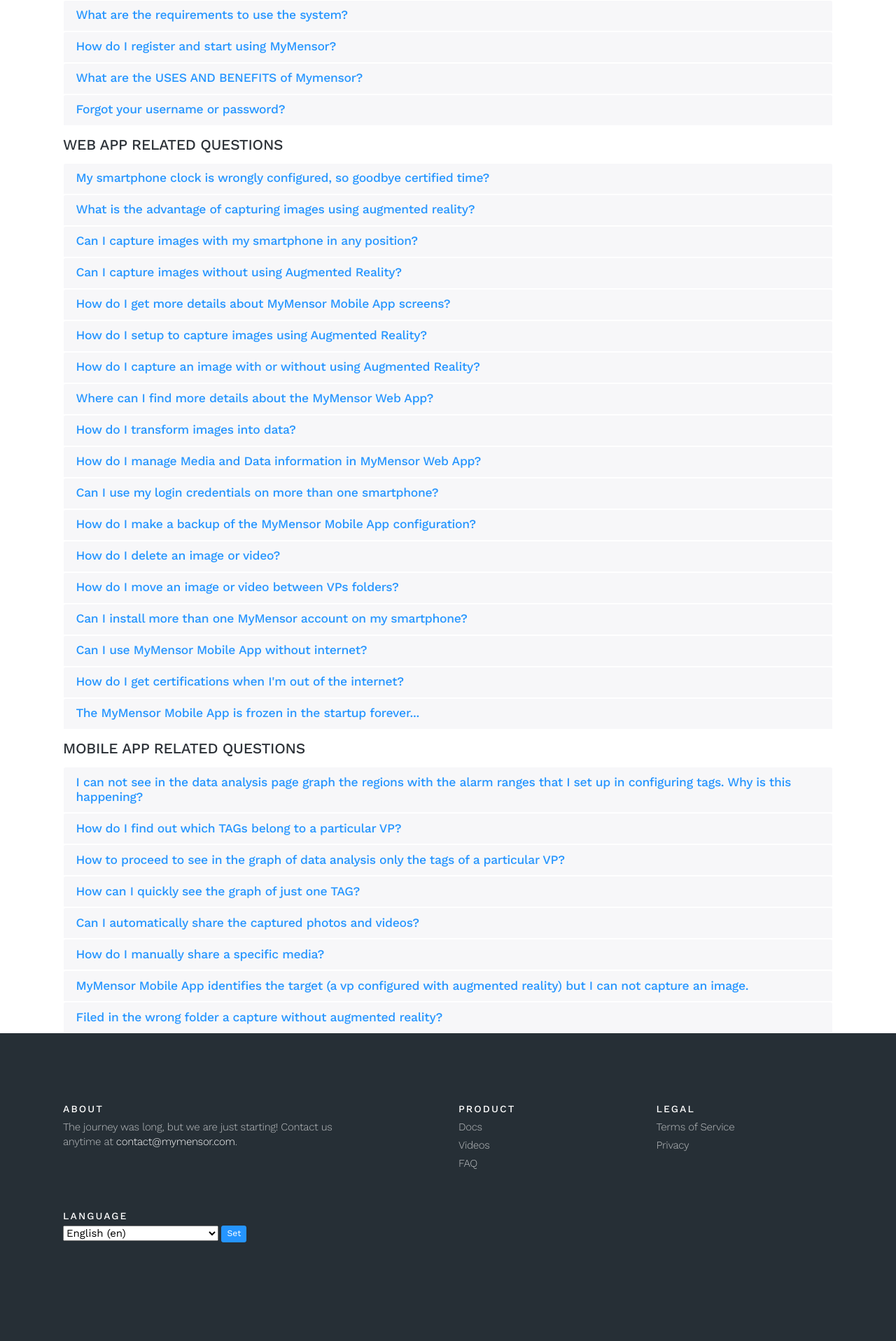
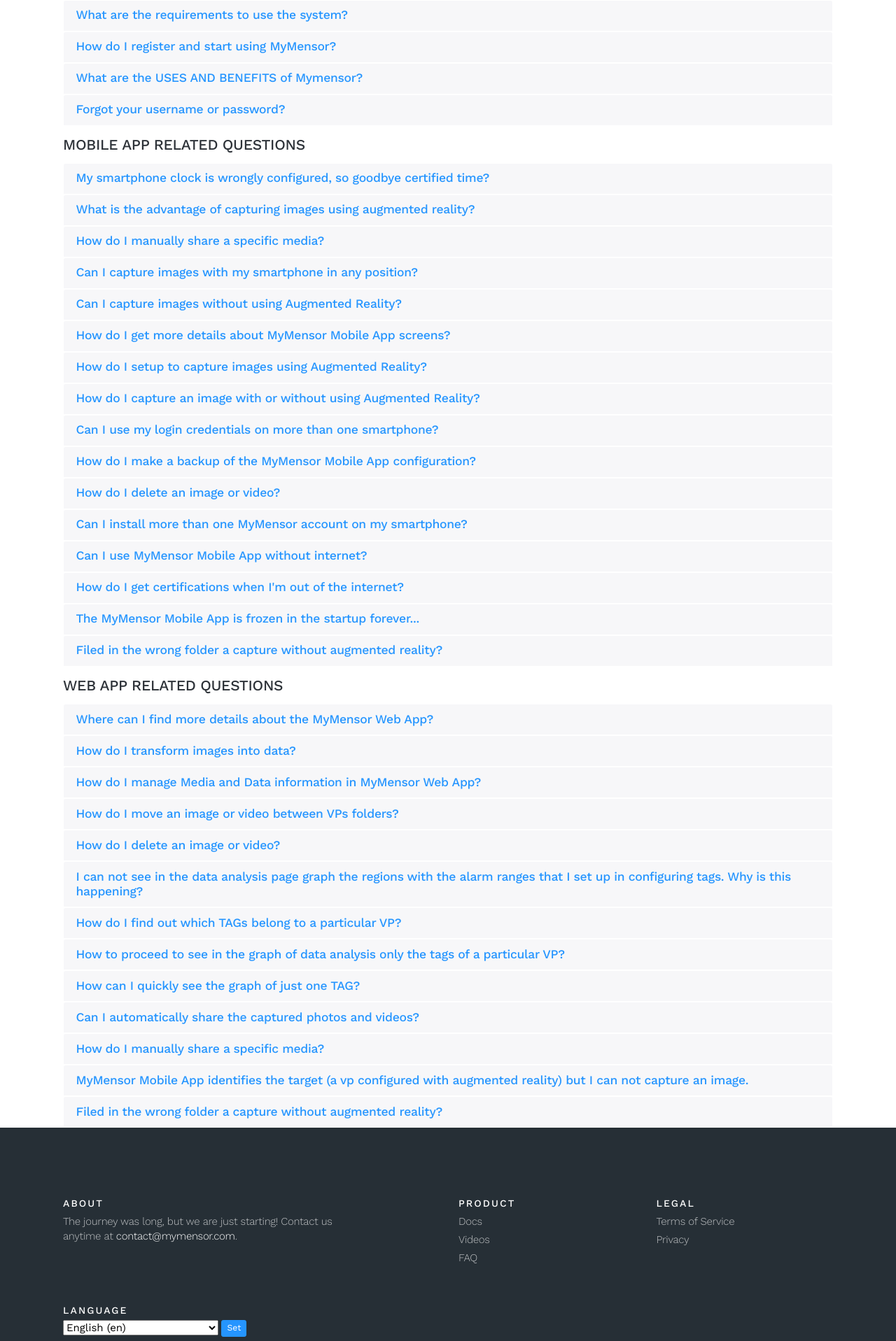
Before and after one commit to jorgercg/MyMensorWebsite, a Django app: page /en/faq/ in a window 1280 px wide. Shown: the part 260-2177 px from the top of the page at 70% size. Run offline with Django 3.2, Linux system fonts and the light colour scheme; some libraries are stand-ins or nearby versions.

Commit message:
20JUN2017 20h38min

```diff
--- a/mymwebsite/templates/faq.html
+++ b/mymwebsite/templates/faq.html
@@ -153,6 +153,22 @@
                 <div class="card-block">
                     {% trans "The captured images will be automatically addressed to the storage folders (VPs), on the other hand the images captured without the augmented reality will need to be manually addressed to the folders." %}
                     {% trans "You also ensure that the desired angle and position for the image captures are the same as you have set when configured the VP." %}
+                </div>
+            </div>
+        </div>
+        <div class="card">
+            <div class="card-header" role="tab" id="heading31">
+                <h5 class="mb-0">
+                    <a class="collapsed" data-toggle="collapse" data-parent="#accordion" href="#collapse31"
+                       aria-expanded="false" aria-controls="collapse31">
+                        {% trans "How do I manually share a specific media?" %}
+                    </a>
+                </h5>
+            </div>
+            <div id="collapse31" class="collapse" role="tabpanel" aria-labelledby="heading31">
+                <div class="card-block">
+                    {% trans "In the MyMensor Mobile App, click on the VP folder where the media is located, click on the gallery icon to see the captured media and find the one of interest. Click the share button and the list of apps available on your smartphone will appear for sharing." %}
+                    {% trans "In the MyMensor Web App, enter the media tab, select the VP where the media is located or click directly on the location icon when you are in the Portfolio tab. Just select the app you want to use for sharing now." %}
                 </div>
             </div>
         </div>
@@ -408,11 +360,107 @@
                 </div>
             </div>
         </div>
+        <div class="card">
+            <div class="card-header" role="tab" id="heading33">
+                <h5 class="mb-0">
+                    <a class="collapsed" data-toggle="collapse" data-parent="#accordion" href="#collapse33"
+                       aria-expanded="false" aria-controls="collapse33">
+                        {% trans "Filed in the wrong folder a capture without augmented reality?" %}
+                    </a>
+                </h5>
+            </div>
+            <div id="collapse33" class="collapse" role="tabpanel" aria-labelledby="heading33">
+                <div class="card-block">
+                    {% trans "In the MyMensor Web App, enter the media tab, select the VP and identify the media you want. Set the new destination folder and click the move button." %}
+                </div>
+            </div>
+        </div>
+
     </div>
     <p></p>
-    <h4>{% trans "MOBILE APP RELATED QUESTIONS" %}</h4>
+    <h4>{% trans "WEB APP RELATED QUESTIONS" %}</h4>
     <p></p>
     <div id="accordion3" role="tablist" aria-multiselectable="true">
+        <div class="card">
+            <div class="card-header" role="tab" id="heading12">
+                <h5 class="mb-0">
+                    <a class="collapsed" data-toggle="collapse" data-parent="#accordion" href="#collapse12"
+                       aria-expanded="false" aria-controls="collapse12">
+                        {% trans "Where can I find more details about the MyMensor Web App?" %}
+                    </a>
+                </h5>
+            </div>
+            <div id="collapse12" class="collapse" role="tabpanel" aria-labelledby="heading12">
+                <div class="card-block">
+                    {% trans "Info can be found in the videos section, specially on the Mymensor Web App - Feature Tour " %}<a
+                        href="{% url 'videos' %}#video_webapp_featuretour">{% trans "Video" %}</a>
+                </div>
+            </div>
+        </div>
+        <div class="card">
+            <div class="card-header" role="tab" id="heading13">
+                <h5 class="mb-0">
+                    <a class="collapsed" data-toggle="collapse" data-parent="#accordion" href="#collapse13"
+                       aria-expanded="false" aria-controls="collapse13">
+                        {% trans "How do I transform images into data?" %}
+                    </a>
+                </h5>
+            </div>
+            <div id="collapse13" class="collapse" role="tabpanel" aria-labelledby="heading13">
+                <div class="card-block">
+                    {% trans "Info can be found in the videos section, specially on the Mymensor Web App - Configuring VPs and TAGs " %}<a
+                        href="{% url 'videos' %}#video_webapp_cfgvpstags">{% trans "Video" %}</a>
+                </div>
+            </div>
+        </div>
+        <div class="card">
+            <div class="card-header" role="tab" id="heading14">
+                <h5 class="mb-0">
+                    <a class="collapsed" data-toggle="collapse" data-parent="#accordion" href="#collapse14"
+                       aria-expanded="false" aria-controls="collapse14">
+                        {% trans "How do I manage Media and Data information in MyMensor Web App?" %}
+                    </a>
+                </h5>
+            </div>
+            <div id="collapse14" class="collapse" role="tabpanel" aria-labelledby="heading14">
+                <div class="card-block">
+                    {% trans "Info can be found in the videos section, specially on the Mymensor Web App - Media and Data " %}<a
+                        href="{% url 'videos' %}#video_webapp_mediadata">{% trans "Video" %}</a>
+                </div>
+            </div>
+        </div>
+        <div class="card">
+            <div class="card-header" role="tab" id="heading19">
+                <h5 class="mb-0">
+                    <a class="collapsed" data-toggle="collapse" data-parent="#accordion" href="#collapse19"
+                       aria-expanded="false" aria-controls="collapse19">
+                        {% trans "How do I move an image or video between VPs folders?" %}
+                    </a>
+                </h5>
+            </div>
+            <div id="collapse19" class="collapse" role="tabpanel" aria-labelledby="heading19">
+                <div class="card-block">
+                    {% trans "Images captured without the use of augmented reality, which will automatically go to the AR-OFF folder or are manually directed to other folders before capture, are elegible to be moved to other folders." %}
+                    {% trans "In Media there is a button to move the media to another folder. Images obtained with augmented reality (AR-ON) will automatically go to the preconfigured folders and you cannot move them." %}
+                </div>
+            </div>
+        </div>
+        <div class="card">
+            <div class="card-header" role="tab" id="heading18">
+                <h5 class="mb-0">
+                    <a class="collapsed" data-toggle="collapse" data-parent="#accordion" href="#collapse18"
+                       aria-expanded="false" aria-controls="collapse18">
+                        {% trans "How do I delete an image or video?" %}
+                    </a>
+                </h5>
+            </div>
+            <div id="collapse18" class="collapse" role="tabpanel" aria-labelledby="heading18">
+                <div class="card-block">
+                    {% trans "In the Mobile, while seing the captures, touch the trash bin to erase the photo only on the smartphone." %}
+                    {% trans "To delete the image in the database you need to locate it in the Media page, there you will find a trash bin where you can make the final deletion from the database." %}
+                </div>
+            </div>
+        </div>
         <div class="card">
             <div class="card-header" role="tab" id="heading26">
                 <h5 class="mb-0">
```
Also changed, not shown: other parts of mymwebsite/templates/faq.html (+1 -65 lines).
